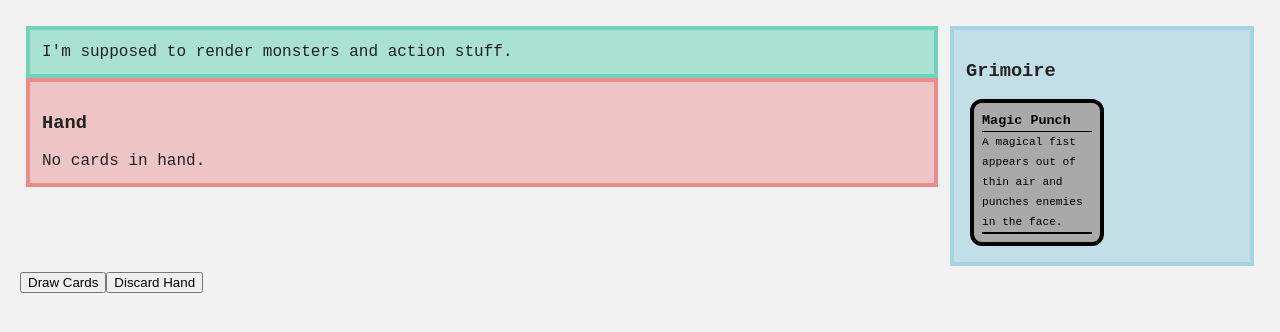
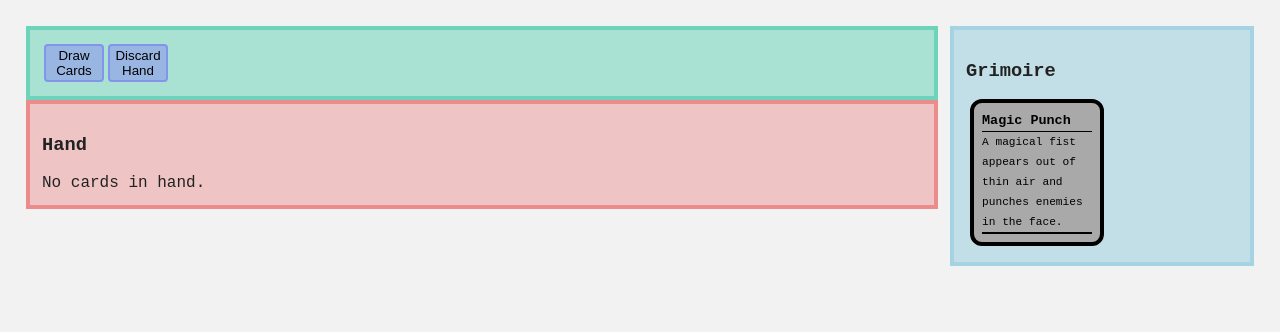
Before and after one commit to brunopagno/back-project, a website built with webpack: page src/index.html in a window 1280 px wide. Built offline with nearby package versions, Linux system fonts and the light colour scheme.

Commit message:
add a menu view and a bit of styling (temporary)

```diff
--- a/src/css/back.css
+++ b/src/css/back.css
@@ -28,14 +28,14 @@ body {
 }
 
 #cave-view {
-  border: 4px solid rgb(109, 211, 186);
-  background-color: rgba(109, 211, 185, 0.548);
+  border: 4px solid #6dd3ba;
+  background-color: #6dd3b98c;
   padding: 12px;
 }
 
 #hand-view {
-  border: 4px solid rgb(235, 139, 139);
-  background-color: rgba(235, 139, 139, 0.445);
+  border: 4px solid #eb8b8b;
+  background-color: #eb8b8b71;
   padding: 12px;
 }
 .hand-view-container {
@@ -63,8 +63,8 @@ body {
 }
 
 #grimoire-view {
-  border: 4px solid rgb(165, 211, 226);
-  background-color: rgba(165, 211, 226, 0.603);
+  border: 4px solid #a5d3e2;
+  background-color: #a5d3e29a;
   padding: 12px;
 }
 .grimoire-magic {
@@ -89,3 +89,18 @@ body {
 .grimoire-magic-action {
   border-bottom: 1px solid var(--card-border-color);
 }
+
+#menu-view button {
+  border: 2px solid #8294eb;
+  border-radius: 4px;
+  background: #92a1ecab;
+  margin: 2px;
+  padding: 2px;
+  width: 60px;
+  cursor: pointer;
+}
+#menu-view button:disabled {
+  color: #999999;
+  border: 2px solid #e4e4e4;
+  background: #e4e4e459;
+}
--- a/src/game/entities/Hand.js
+++ b/src/game/entities/Hand.js
@@ -13,6 +13,10 @@ export default class Hand {
     return this.cards[index];
   }
 
+  hasCards() {
+    return this.cards && this.cards.length > 0;
+  }
+
   discardAll() {
     this.cards = [];
   }
--- a/src/view/GameView.js
+++ b/src/view/GameView.js
@@ -29,18 +29,11 @@ class GameView {
     this.gameElement.appendChild(leftColumn);
     this.gameElement.appendChild(rightColumn);
     this.rootElement.appendChild(this.gameElement);
-
-    const drawCards = createElement('button', '', '', 'Draw Cards');
-    drawCards.onclick = Router.drawCards;
-    this.rootElement.appendChild(drawCards);
-    const discardHand = createElement('button', '', '', 'Discard Hand');
-    discardHand.onclick = Router.discardHand;
-    this.rootElement.appendChild(discardHand);
   }
 
   draw() {
     console.log({ GameState });
-    this.caveView.draw();
+    this.caveView.draw(GameState);
     this.handView.draw(GameState.hand.cards);
     this.grimoireView.draw(GameState.hero.grimoire.magics);
   }
--- a/src/view/components/CaveView.js
+++ b/src/view/components/CaveView.js
@@ -1,10 +1,16 @@
+import { createElement } from '../ViewHelper';
+import MenuView from './MenuView';
+
 export default class CaveView {
   constructor(baseElement) {
     this.baseElement = baseElement;
-    this.baseElement.innerHTML = '';
+
+    const menuElement = createElement('div', 'menu-view');
+    this.menuView = new MenuView(menuElement);
+    this.baseElement.appendChild(menuElement);
   }
 
-  draw() {
-    this.baseElement.innerText = "I'm supposed to render monsters and action stuff.";
+  draw(gameState) {
+    this.menuView.draw(gameState);
   }
 }
--- /dev/null
+++ b/src/view/components/MenuView.js
@@ -0,0 +1,23 @@
+import { createElement } from '../ViewHelper';
+import Router from '../../router';
+
+export default class MenuView {
+  constructor(baseElement) {
+    this.baseElement = baseElement;
+  }
+
+  draw(gameState) {
+    this.baseElement.innerHTML = '';
+
+    const drawCards = createElement('button', '', '', 'Draw Cards');
+    if (gameState.hand.hasCards()) {
+      drawCards.setAttribute('disabled', true);
+    }
+    drawCards.onclick = Router.drawCards;
+    this.baseElement.appendChild(drawCards);
+
+    const discardHand = createElement('button', '', '', 'Discard Hand');
+    discardHand.onclick = Router.discardHand;
+    this.baseElement.appendChild(discardHand);
+  }
+}
```
